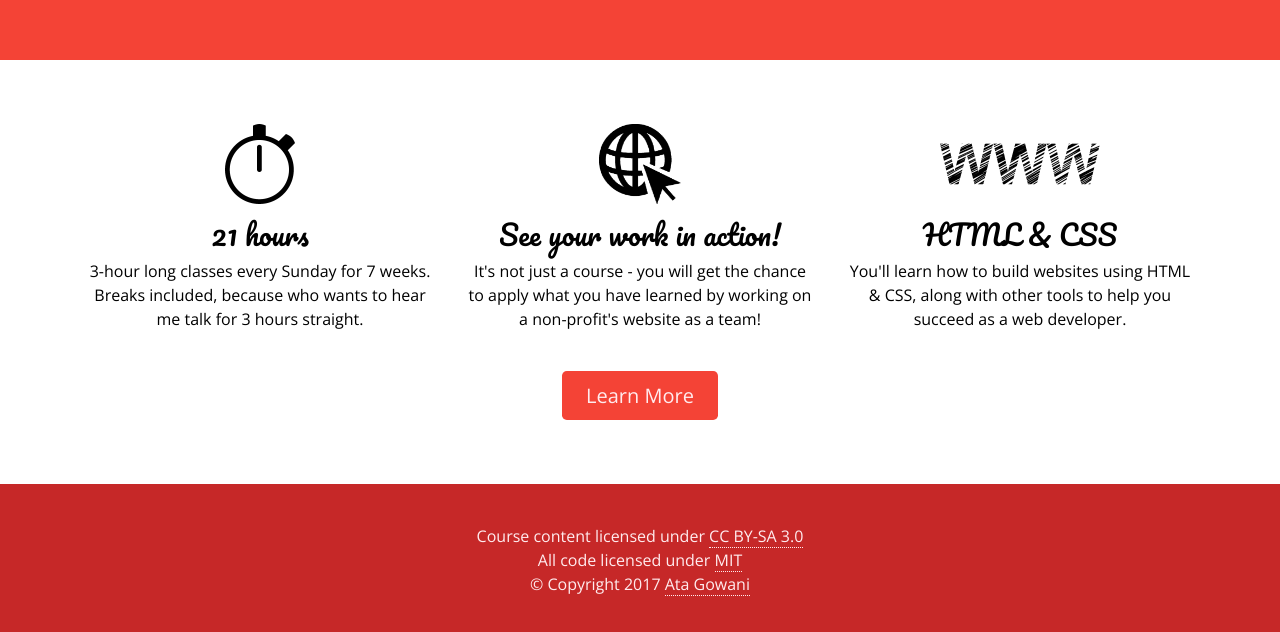
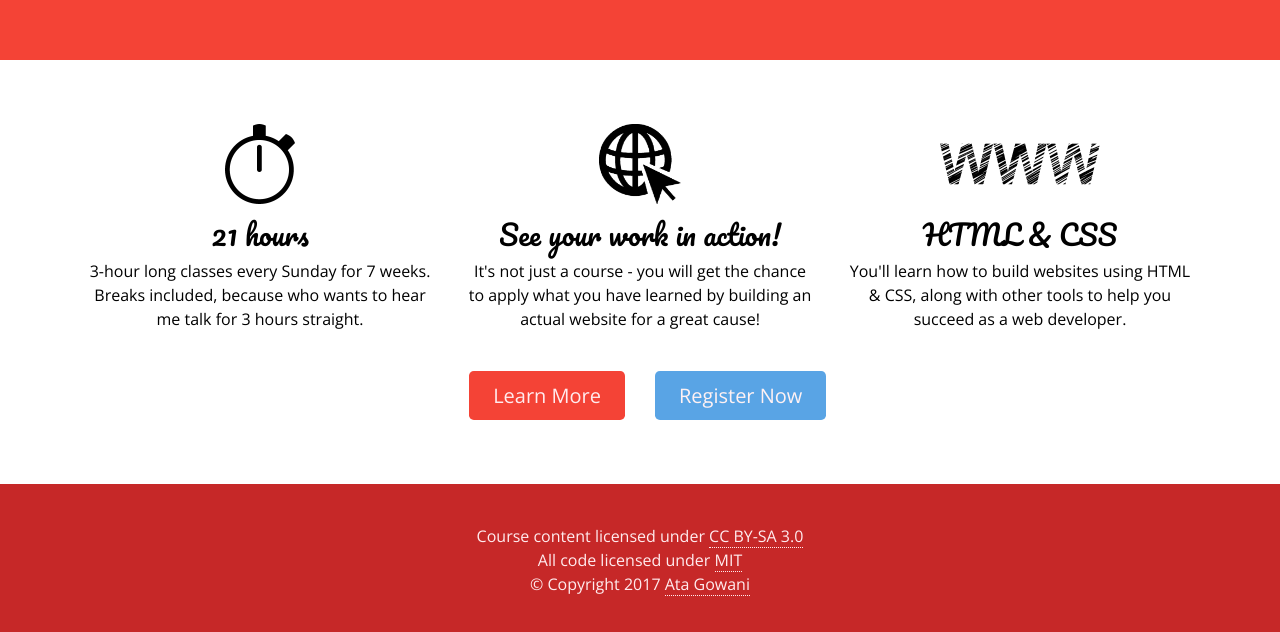
Before and after one commit to AtaGowani/itwd-website, a website: page index.html in a window 1280 px wide. Shown: the part 740-1372 px from the top of the page. Drawn offline with nearby package versions, Linux system fonts and the light colour scheme; a script that the page names is missing.

Commit message:
Add registration

```diff
--- a/index.html
+++ b/index.html
@@ -56,7 +56,7 @@
             <img src="src/imgs/project.png" alt="">
             <h3>See your work in action!</h3>
             <div class="text">
-              <p>It's not just a course - you will get the chance to apply what you have learned by working on a non-profit's website as a team!
+              <p>It's not just a course - you will get the chance to apply what you have learned by building an actual website for a great cause!</p>
             </div>
           </div>
           <div class="col-12 col-md-4">
@@ -69,9 +69,12 @@
         </div>
       </div>
       <div class="container">
-        <div class="row text-center">
-          <div class="col-12">
+        <div class="row">
+          <div class="col-6 text-right">
             <a href="https://github.com/ITWD/ITWD#intro-to-web-development" class="btn btn-primary btn-lg" role="button">Learn More</a>
+          </div>
+          <div class="col-6 text-left">
+            <a href="https://agowani.typeform.com/to/LscLhi" class="typeform-share button btn btn-primary btn-lg disabled" data-mode="popup" target="_blank">Register Now</a>
           </div>
         </div>
       </div>
@@ -92,5 +95,10 @@
     <script src="bower_components/jquery/dist/jquery.min.js"> </script>
     <script src="bower_components/tether/dist/js/tether.min.js"></script>
     <script src="bower_components/bootstrap/dist/js/bootstrap.min.js"></script>
+
+    <!-- TYPEFORM -->
+    <script>
+      (function() { var qs,js,q,s,d=document, gi=d.getElementById, ce=d.createElement, gt=d.getElementsByTagName, id="typef_orm_share", b="https://embed.typeform.com/"; if(!gi.call(d,id)){ js=ce.call(d,"script"); js.id=id; js.src=b+"embed.js"; q=gt.call(d,"script")[0]; q.parentNode.insertBefore(js,q) } })()
+    </script>
   </body>
 </html>
```
